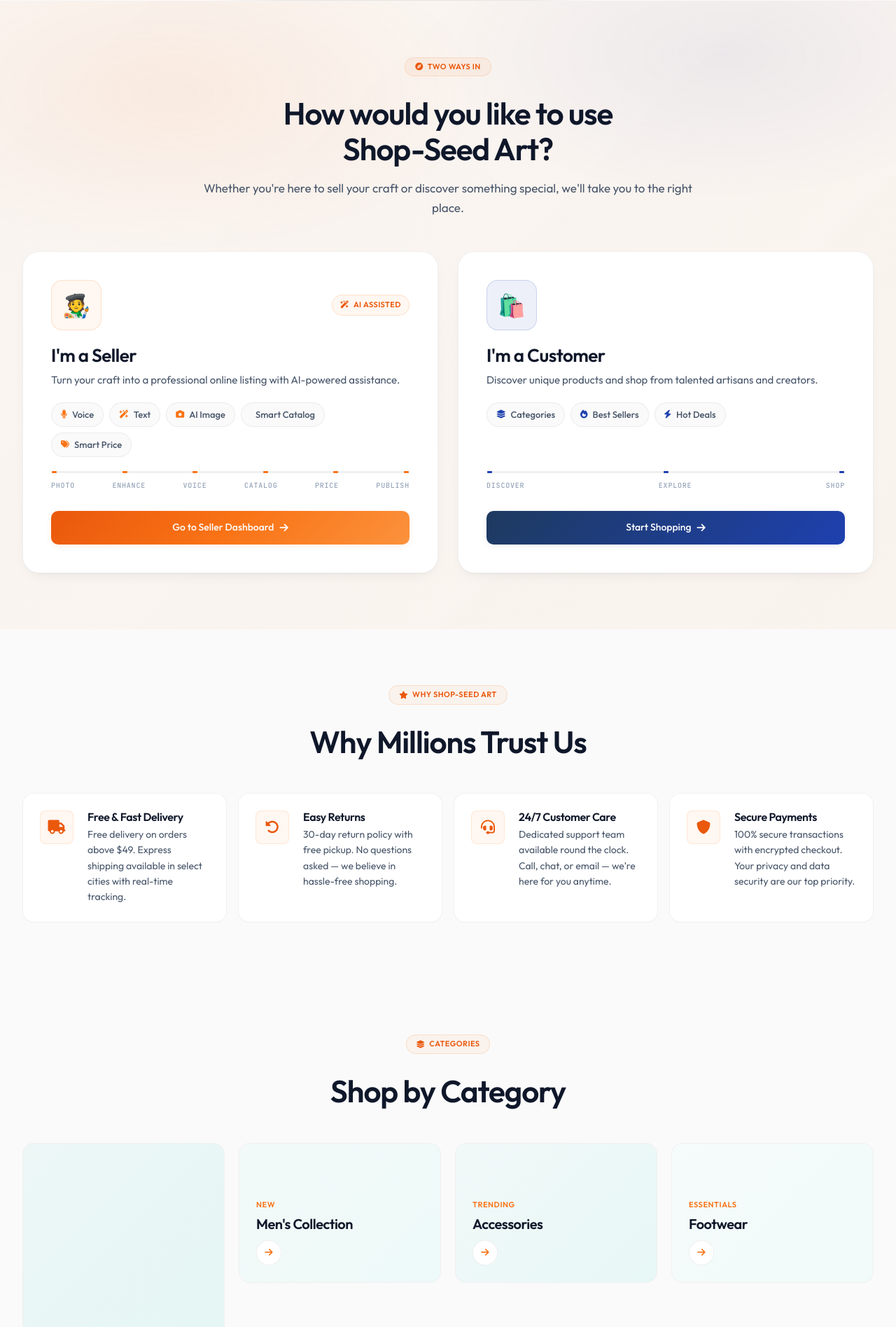
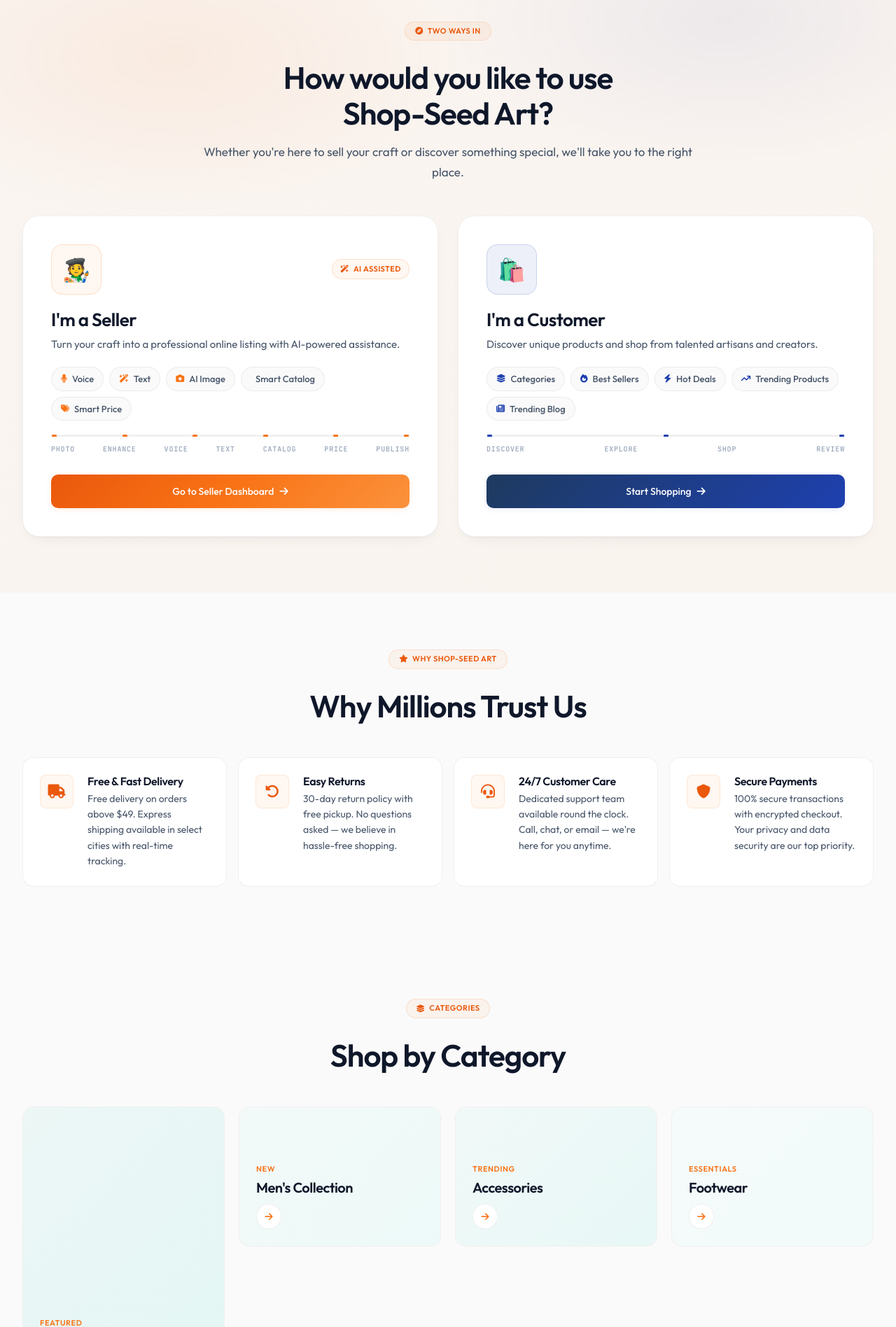
Before and after one commit to Techhackontime999/Shop-Seed-Art, a Django app: page / in a window 1280 px wide. Shown: the part 2050-3946 px from the top of the page at 70% size. Run offline with Django 5.2, Linux system fonts and the light colour scheme; data comes from the database, SQL or seed files in the repository; data that the repository does not hold is empty; parts of the project's set-up code (start-up, migrations or seed data) failed here and were passed over; some libraries are stand-ins or nearby versions.

Commit message:
feat: split the customer role chip into Trending Products and Blog
The chip had arrived as one "Trending Products Blog" label reusing
fa-bolt, which already belongs to Hot Deals. Two chips now, with an
upward-trend icon and the newspaper icon the blog templates already use.

```diff
--- a/shop/templates/shop/home.html
+++ b/shop/templates/shop/home.html
@@ -11,9 +11,7 @@
 {% endblock %}
 
 {% block extra_head %}
-{# Lets the stylesheet hide the role section's start states only when
-   JavaScript is around to animate them back in. Without it the section
-   renders in its final state instead of being stuck at opacity 0. #}
+
 <script>document.documentElement.classList.add('aq-js');</script>
 {% endblock %}
 
@@ -92,6 +90,7 @@
             <span>{% trans 'Photo' %}</span>
             <span>{% trans 'Enhance' %}</span>
             <span>{% trans 'Voice' %}</span>
+            <span>{% trans 'Text' %}</span>
             <span>{% trans 'Catalog' %}</span>
             <span>{% trans 'Price' %}</span>
             <span>{% trans 'Publish' %}</span>
@@ -115,6 +114,8 @@
           <span class="role-aq-chip"><i class="fas fa-layer-group" aria-hidden="true"></i> {% trans 'Categories' %}</span>
           <span class="role-aq-chip"><i class="fas fa-fire" aria-hidden="true"></i> {% trans 'Best Sellers' %}</span>
           <span class="role-aq-chip"><i class="fas fa-bolt" aria-hidden="true"></i> {% trans 'Hot Deals' %}</span>
+          <span class="role-aq-chip"><i class="fas fa-arrow-trend-up" aria-hidden="true"></i> {% trans 'Trending Products' %}</span>
+          <span class="role-aq-chip"><i class="fas fa-newspaper" aria-hidden="true"></i> {% trans 'Trending Blog' %}</span>
         </div>
         <div class="role-aq-flow">
           <div class="role-aq-flow-track" aria-hidden="true">
@@ -127,6 +128,7 @@
             <span>{% trans 'Discover' %}</span>
             <span>{% trans 'Explore' %}</span>
             <span>{% trans 'Shop' %}</span>
+            <span>{% trans 'Review' %}</span>
           </div>
         </div>
         <span class="btn-aq btn-aq-blue role-aq-cta">
```
